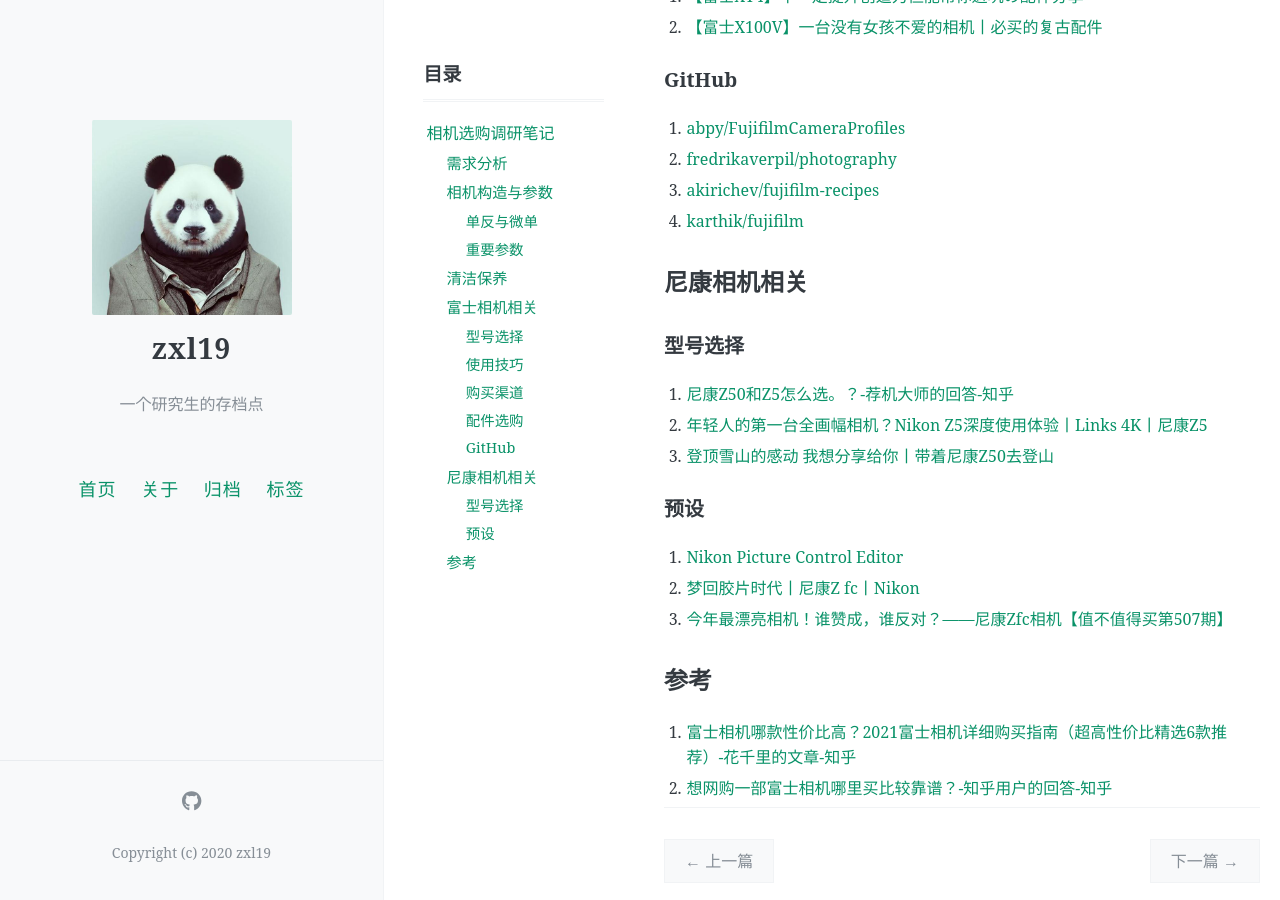
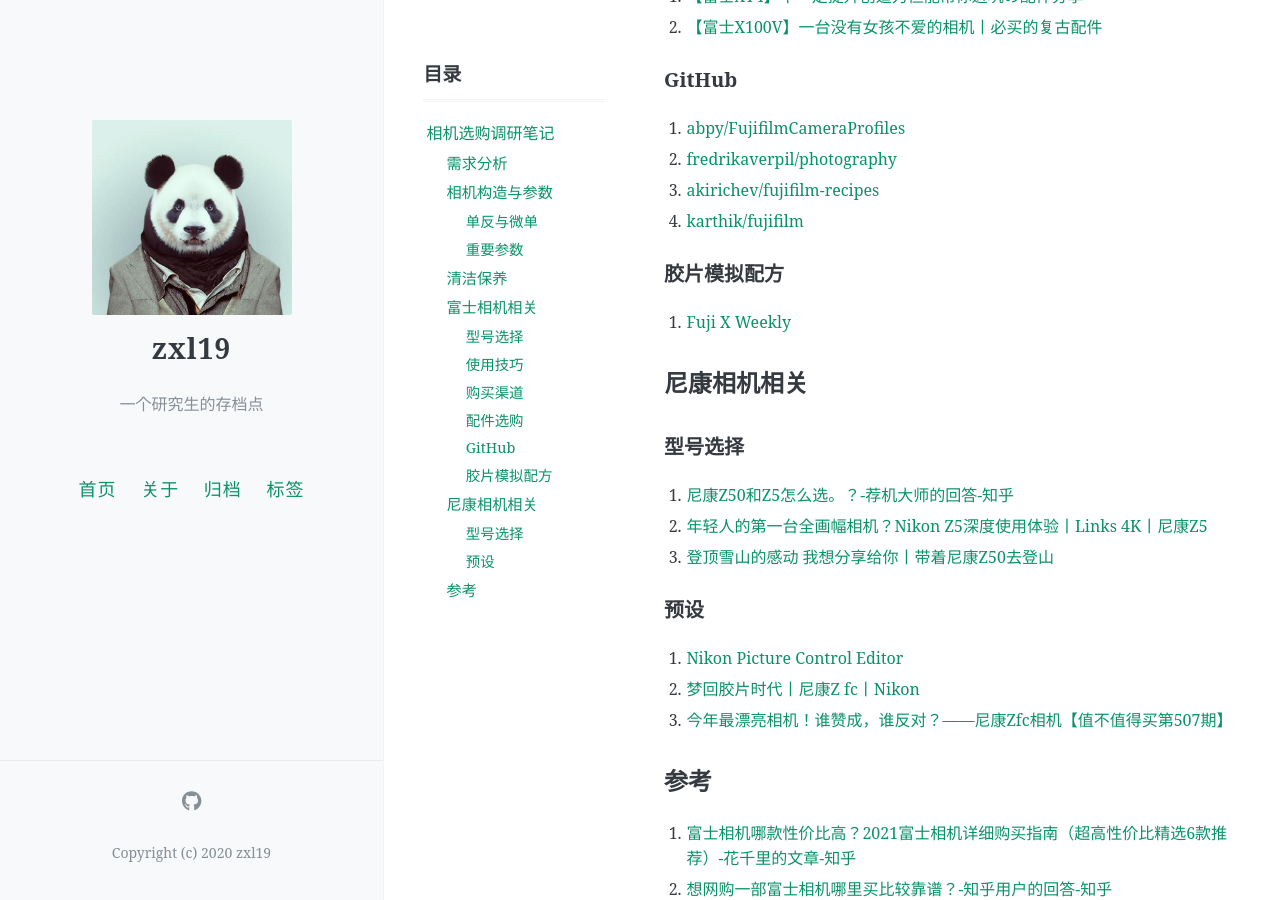
Before and after one commit to zxl19/zxl19.github.io, a Jekyll site: the page built from _posts/2021-10-29-camera-note.md, in a window 1280 px wide and 900 px high, scrolled down 2328 px. Built offline with Jekyll 4.4.1, drawn with Linux system fonts in a browser that asks for light colours; comment, search, counter and statistics services are not loaded.

Commit message:
Update 2021-10-29-camera-note.md

```diff
--- a/_posts/2021-10-29-camera-note.md
+++ b/_posts/2021-10-29-camera-note.md
@@ -98,6 +98,10 @@ pinned: false
 3. [akirichev/fujifilm-recipes](https://github.com/akirichev/fujifilm-recipes)
 4. [karthik/fujifilm](https://github.com/karthik/fujifilm)
 
+### 胶片模拟配方
+
+1. [Fuji X Weekly](https://fujixweekly.com/)
+
 ## 尼康相机相关
 
 ### 型号选择
```
